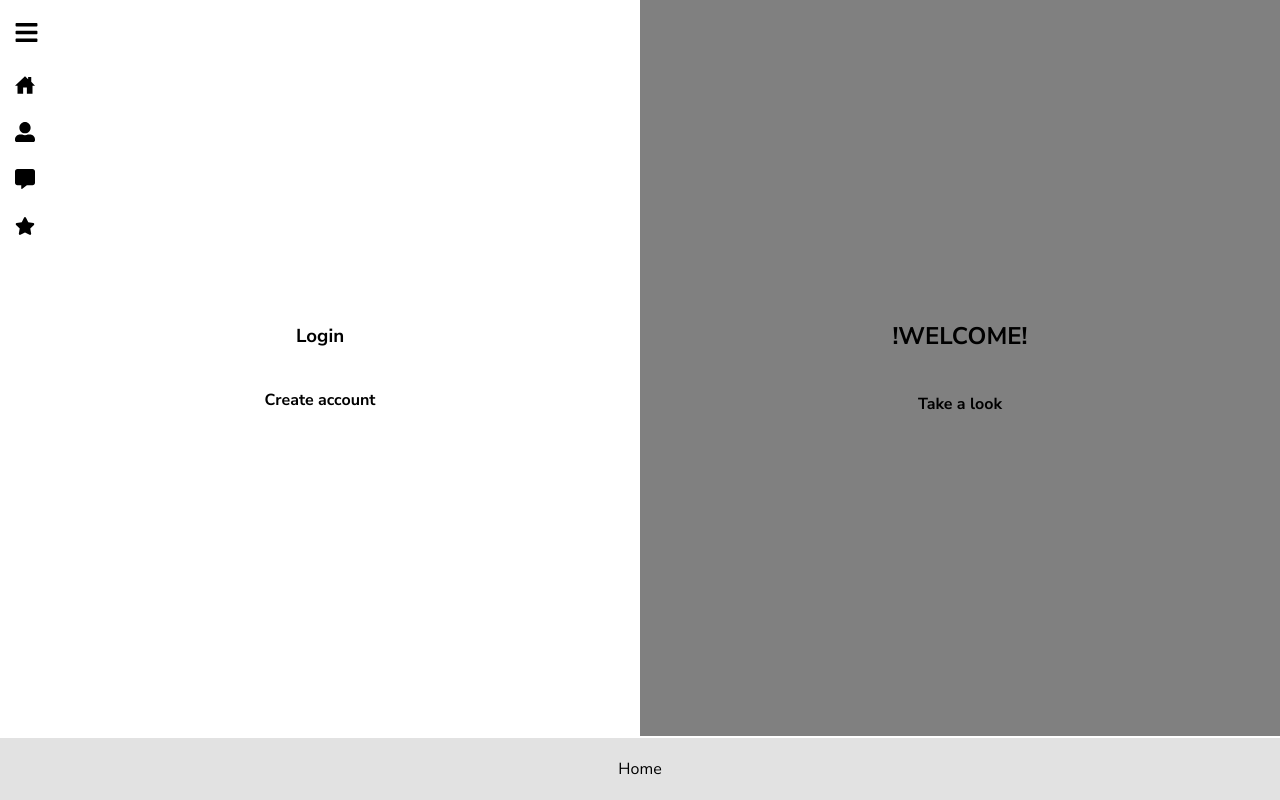
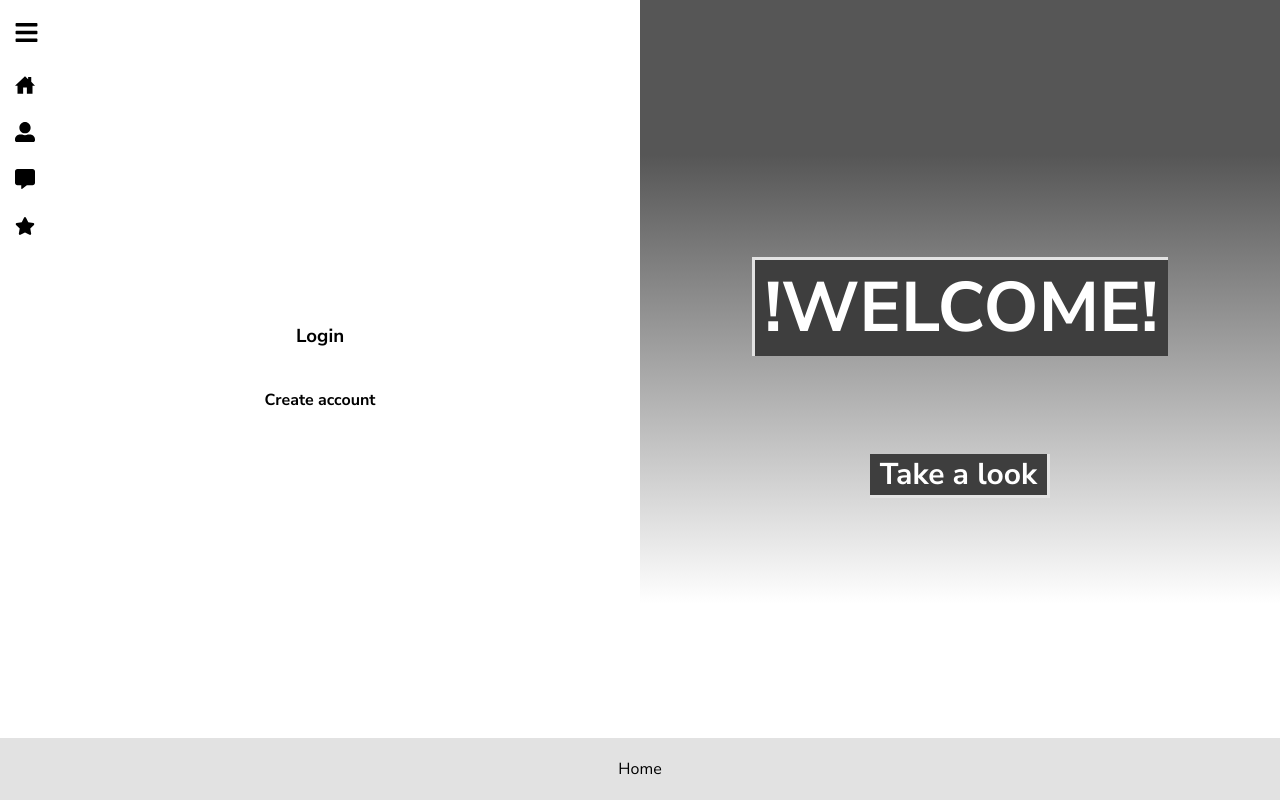
Before and after one commit to HugoDMiranda/Blog, a React (Create React App) app: page /Login in a window 1280 px wide. Built offline with nearby package versions, Linux system fonts and the light colour scheme.

Commit message:
component Login style update

```diff
--- a/src/sass/Login.css
+++ b/src/sass/Login.css
@@ -19,5 +19,22 @@
   justify-content: center;
   flex-direction: column;
   height: 100%;
-  background-color: gray;
+  background: rgb(255, 255, 255);
+  background: linear-gradient(0deg, rgb(255, 255, 255) 18%, rgb(86, 86, 86) 79%);
+}
+.login-info h2 {
+  font-size: 70px;
+  border-top: 3px solid rgb(227, 227, 227);
+  border-left: 3px solid rgb(227, 227, 227);
+  padding: 0px 10px;
+  background-color: rgb(62, 62, 62);
+  color: white;
+}
+.login-info h4 {
+  font-size: 30px;
+  border-bottom: 3px solid rgb(227, 227, 227);
+  border-right: 3px solid rgb(227, 227, 227);
+  padding: 0px 10px;
+  background-color: rgb(62, 62, 62);
+  color: white;
 }/*# sourceMappingURL=Login.css.map */
--- a/src/sass/Login.scss
+++ b/src/sass/Login.scss
@@ -21,6 +21,29 @@
     justify-content: center;
     flex-direction: column;
     height: 100%;
-    background-color: gray;
+    background: rgb(255, 255, 255);
+    background: linear-gradient(
+      0deg,
+      rgba(255, 255, 255, 1) 18%,
+      rgba(86, 86, 86, 1) 79%
+    );
+
+    h2 {
+      font-size: 70px;
+      border-top: 3px solid rgb(227, 227, 227);
+      border-left: 3px solid rgb(227, 227, 227);
+      padding: 0px 10px;
+      background-color: rgb(62, 62, 62);
+      color: white;
+    }
+
+    h4 {
+      font-size: 30px;
+      border-bottom: 3px solid rgb(227, 227, 227);
+      border-right: 3px solid rgb(227, 227, 227);
+      padding: 0px 10px;
+      background-color: rgb(62, 62, 62);
+      color: white;
+    }
   }
 }
```
Also changed, not shown: 1 other file (tests, documents, lock files or other folders).
